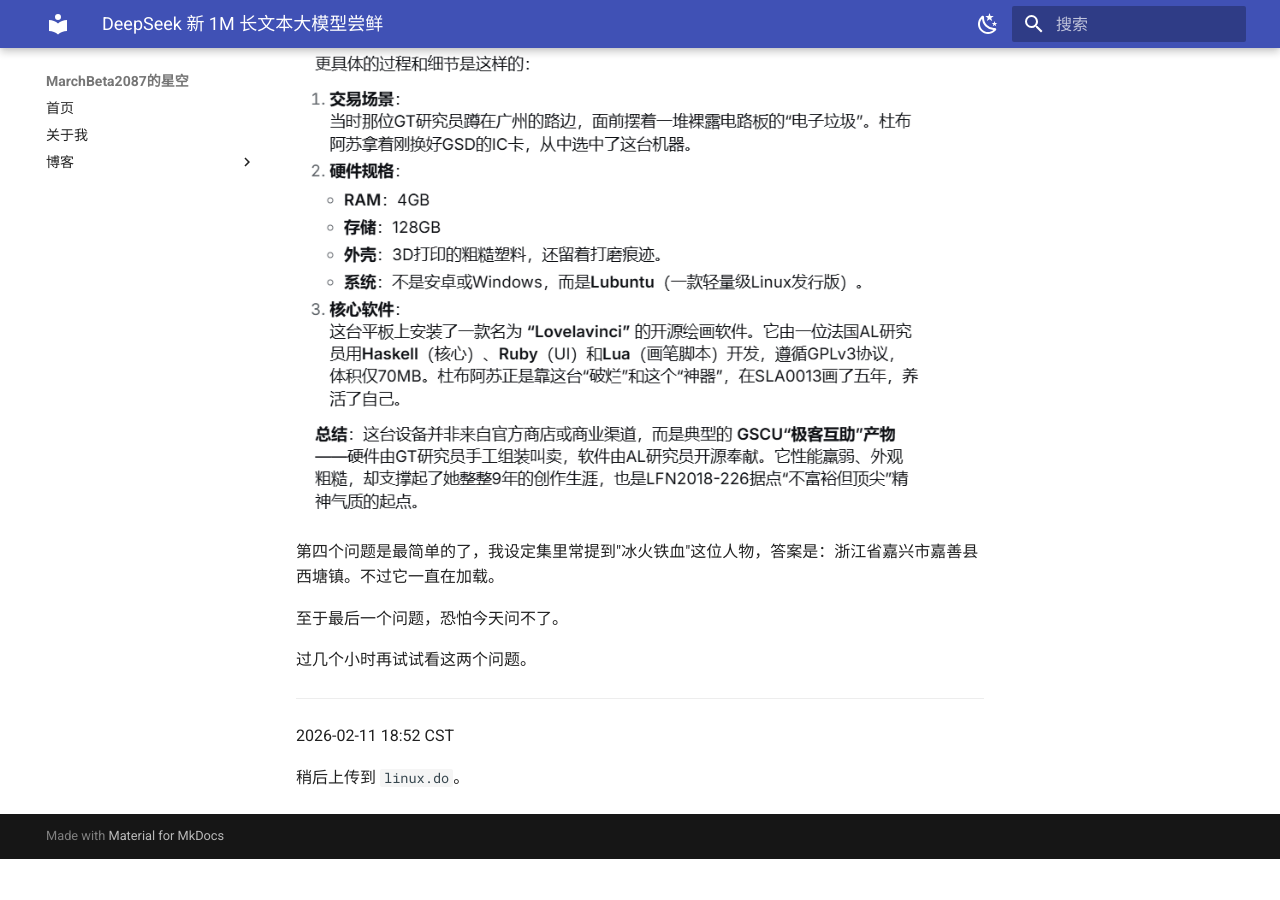
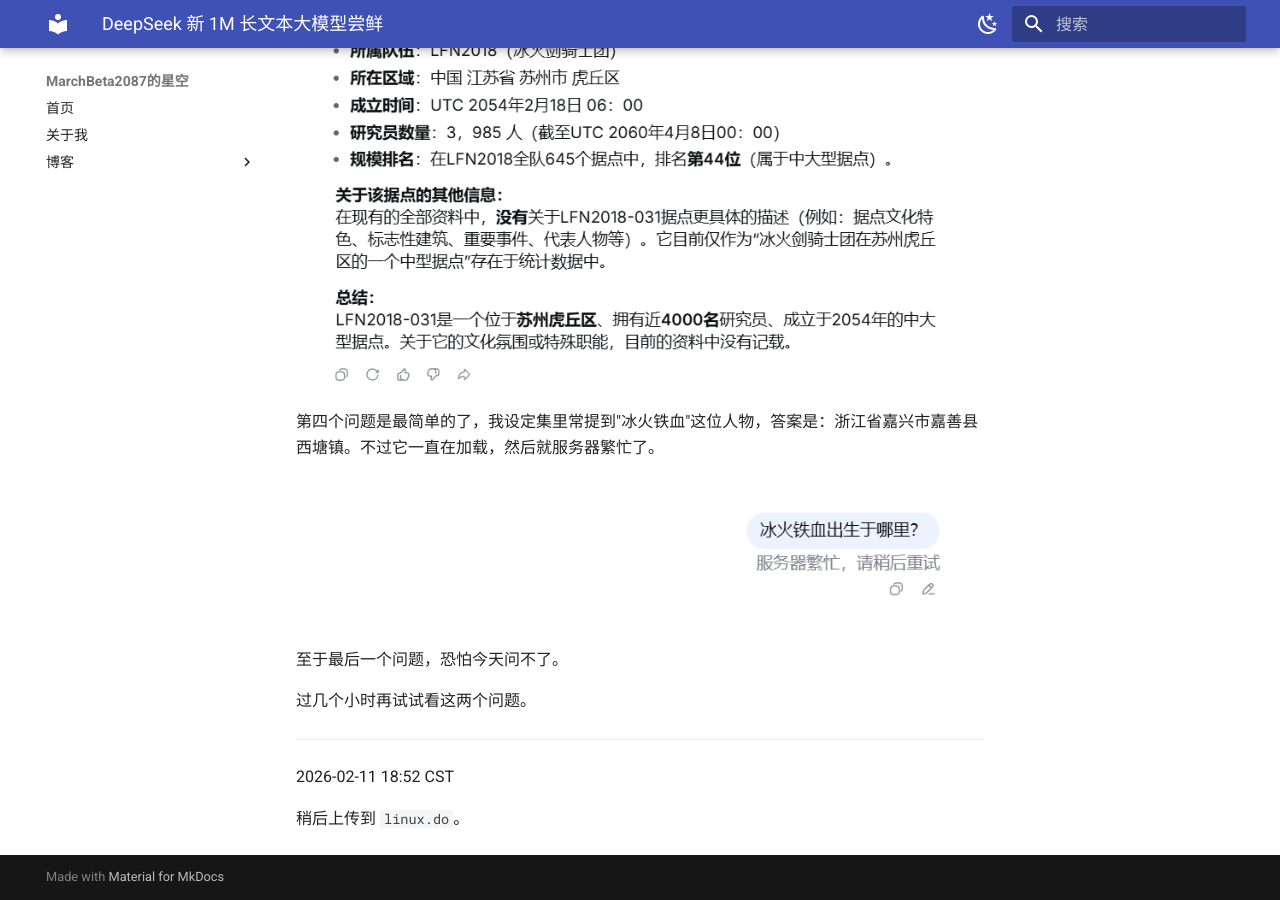
Before and after one commit to MarchBeta2087/blogs, an MkDocs documentation site: the page built from docs/blogs/DeepSeek新1M长文本大模型尝鲜.md, in a window 1280 px wide and 900 px high, scrolled down 6576 px. Built offline with MkDocs 1.6.1 and Material for MkDocs 9.7.7, drawn with Linux system fonts in a browser that asks for light colours; before the commit the page ends 7435 px from its top, so only the background shows below that.

Commit message:
修改图片路径

```diff
--- a/docs/blogs/DeepSeek新1M长文本大模型尝鲜.md
+++ b/docs/blogs/DeepSeek新1M长文本大模型尝鲜.md
@@ -40,13 +40,15 @@
 
 第二个问题就很有挑战性了，因为关于“蓝琴”的内容很少，好在 DeepSeek 还是能记住每一处细节。
 
-![图 7](../images/屏幕截图%202026-02-11%20184016.png)
+![图 7](../images/屏幕截图%202026-02-11%20184207.png)
 
 第三个问题的回答恰到好处，DeepSeek 知道 LFN2018-031 的每一项具体情况，而且除此之外，它也没有为了凑字数凭空编造其他内容。
 
-![图 8](../images/屏幕截图%202026-02-11%20184016.png)
+![图 8](../images/屏幕截图%202026-02-11%20184348.png)
 
-第四个问题是最简单的了，我设定集里常提到"冰火铁血"这位人物，答案是：浙江省嘉兴市嘉善县西塘镇。不过它一直在加载。
+第四个问题是最简单的了，我设定集里常提到"冰火铁血"这位人物，答案是：浙江省嘉兴市嘉善县西塘镇。不过它一直在加载，然后就服务器繁忙了。
+
+![图 9](../images/屏幕截图%202026-02-11%20185145.png)
 
 至于最后一个问题，恐怕今天问不了。
 
```
